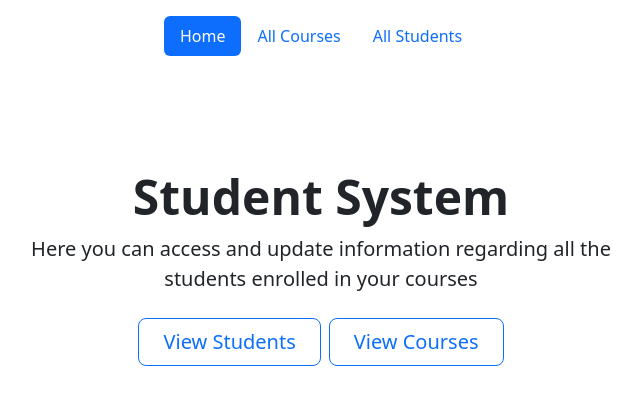
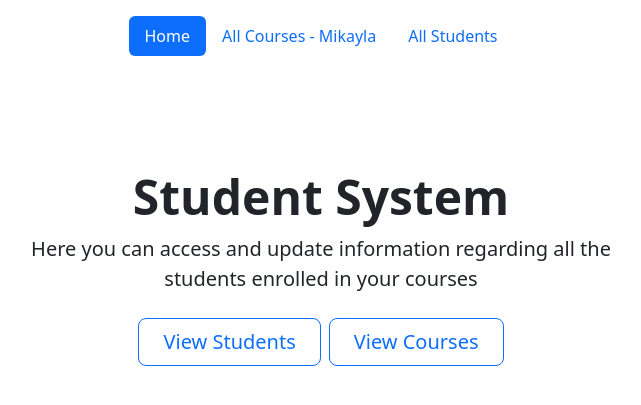
Before and after one commit to mikaylahubbard/studentGradeManagementSystem, a Django app: template studentGradesApp/templates/index.html in a window 1280 px wide. Shown: the top 405 px of the page, without its empty margins (319-960 px from the left). Run offline with Django 5.2, Linux system fonts and the light colour scheme; the template is opened without the code that fills it, so the values that code supplies are empty.

Commit message:
Change title of all courses

```diff
--- a/studentGradesApp/templates/index.html
+++ b/studentGradesApp/templates/index.html
@@ -22,7 +22,7 @@
             <a href="" class="nav-link active" aria-current="page">Home</a>
           </li>
           <li class="nav-item">
-            <a href="/courses/" class="nav-link">All Courses</a>
+            <a href="/courses/" class="nav-link">All Courses - Mikayla</a>
           </li>
           <li class="nav-item">
             <a href="/students/" class="nav-link">All Students</a>
--- a/studentGradesApp/views.py
+++ b/studentGradesApp/views.py
@@ -9,9 +9,6 @@ import random
 # from django.template import loader
 
 def home(request):
-    context = {
-
-    }
     return render(request, 'index.html', context)
 
 def students(request):
```
